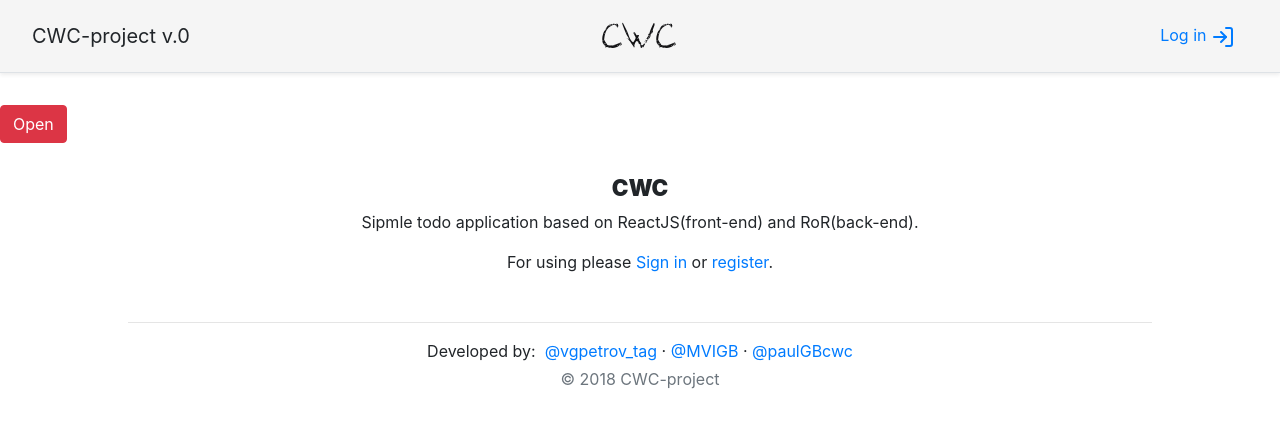
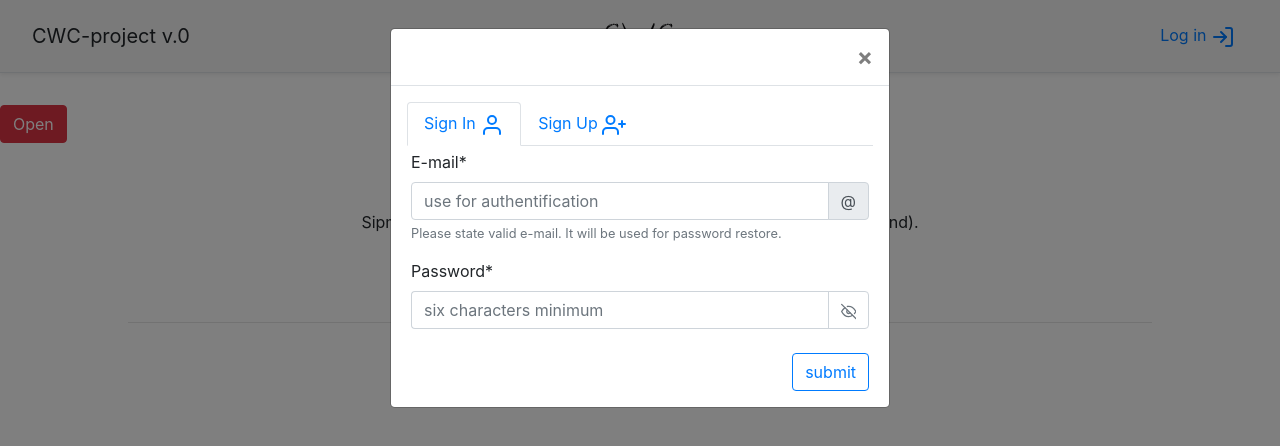
Before and after one commit to cwc-project/cwc-front, a React app: page / in a window 1280 px wide. Shown: the top 446 px of the page. Built offline with nearby package versions, Linux system fonts and the light colour scheme.

Commit message:
password onclick option, regExp, component regForm

```diff
--- a/src/components/ButtonComponent/ButtonComponent.css
+++ b/src/components/ButtonComponent/ButtonComponent.css
@@ -57,8 +57,6 @@
     padding: 0.3rem 0.75rem;
     border: 1px solid #ced4da;
     background: #fff;
-    border-bottom-left-radius: 0;
-    border-top-left-radius: 0;
 }
 
 .first-project-btn {
@@ -74,10 +72,28 @@
     background: transparent;
     background: transparent;
     border-color: transparent;
+
+}
+
+.pass-appear-btn {
+    border: 1px solid #ced4da;
+    /* border-left: none; */
+}
+
+.pass-appear-btn:focus,
+.pass-appear-btn:not(:disabled):not(.disabled):active:focus {
     box-shadow: none;
 }
+.pass-appear-btn:hover {
+    background-color: #e9ecef;
+    color: #495057;
+}
 
-
+.pass-appear-btn svg{
+    color:  #6c757d;
+    width: 15.5px;
+    height: 19px;
+}
 
 /* адаптивность */
 @media screen and (max-width:479px) {
--- a/src/components/ProjectsSelect/ProjectsSelect.jsx
+++ b/src/components/ProjectsSelect/ProjectsSelect.jsx
@@ -3,7 +3,7 @@ import React from 'react';
 import PropTypes from 'prop-types';
 
 import { ChevronsRight } from 'react-feather';
-import { Form, Input, Badge } from 'reactstrap';
+import { Form, Input, Badge, InputGroup, InputGroupAddon } from 'reactstrap';
 import ButtonComponent from 'components/ButtonComponent';
 
 export default function ProjectsSelect(props) {
@@ -11,6 +11,7 @@ export default function ProjectsSelect(props) {
 
     return(
         <Form className="d-flex">
+            <InputGroup>
                 <Badge className="project-badge">
                     {projects.length}
                 </Badge>
@@ -23,7 +24,7 @@ export default function ProjectsSelect(props) {
                 >
                     {projects.map(({ title }, idx) => <option key={idx} value={idx + 1} >{title}</option>)}
                 </Input>
-
+                <InputGroupAddon addonType="append">
                     <ButtonComponent
                         className="choose-project-btn"
                         color="primary"
@@ -31,6 +32,9 @@ export default function ProjectsSelect(props) {
                         icon={<ChevronsRight />}
                         onClick={onSelect}
                     />
+                </InputGroupAddon>
+            </InputGroup>
+
         </Form>
     );
 };
--- /dev/null
+++ b/src/components/RegEnterForm/RegEnterForm.jsx
@@ -0,0 +1,95 @@
+import React from 'react';
+import PropTypes from 'prop-types';
+import classnames from 'classnames';
+
+import {
+    Eye,
+    EyeOff,
+} from 'react-feather';
+import {
+    Button,
+    Form,
+    FormGroup,
+    FormText,
+    Input,
+    InputGroup,
+    InputGroupAddon,
+    Label,
+} from 'reactstrap';
+import ButtonComponent from 'components/ButtonComponent';
+
+export default function RegEnterForm(props) {
+    const {
+        state: {
+            email,
+            password,
+            hidePass,
+        },
+        btnValue,
+        onTogglePass,
+        onChange
+    } = props;
+
+    return (
+        <Form className="p-1">
+            <FormGroup>
+                <Label for="exampleEmail">E-mail*</Label>
+                <InputGroup>
+                    <Input
+                        type="email"
+                        name="email"
+                        value={email}
+                        id="exampleEmail"
+                        onChange={onChange}
+                        placeholder="use for authentification"
+                    />
+                    <InputGroupAddon addonType="append">@</InputGroupAddon>
+                </InputGroup>
+                <FormText>Please state valid e-mail. It will be used for password restore.</FormText>
+            </FormGroup>
+            <FormGroup className="pb-2">
+                <Label for="password">Password*</Label>
+                <InputGroup>
+                    <Input
+                        className="border-right-0"
+                        type={hidePass ? 'password' : 'text'}
+                        name="password"
+                        value={password}
+                        id="password"
+                        placeholder="six characters minimum"
+                        onChange={onChange}
+                        // valid={hidePass}
+                        // invalid={hidePass}
+
+                    />
+                    <InputGroupAddon addonType="append">
+                        <ButtonComponent
+                            className="pass-appear-btn"
+                            icon={hidePass ? <EyeOff /> : <Eye />}
+                            onClick={onTogglePass}
+                        />
+                    </InputGroupAddon>
+                </InputGroup>
+            </FormGroup>
+
+            <Button className="float-right " color="primary" outline>{btnValue}</Button>
+
+        </Form>
+    );
+};
+
+RegEnterForm.propTypes = {
+    // email: PropTypes.string.isRequired,
+    // password: PropTypes.string.isRequired,
+    // onChange: PropTypes.func.isRequired,
+    // onSubmit: PropTypes.func.isRequired,
+    hidePass: PropTypes.bool,
+    btnValue: PropTypes.string,
+    // formText:  PropTypes.string,
+}
+
+RegEnterForm.defaultProps = {
+    btnValue: 'submit',
+};
+
+//default props для значения кнопки
--- /dev/null
+++ b/src/components/RegEnterForm/index.js
@@ -0,0 +1 @@
+export { default } from './RegEnterForm';
--- a/src/components/RegEnterModalForm/RegEnterModalForm.jsx
+++ b/src/components/RegEnterModalForm/RegEnterModalForm.jsx
@@ -1,7 +1,12 @@
 import React from 'react';
 import classnames from 'classnames';
 
-import { User, UserPlus} from 'react-feather';
+import {
+    User,
+    UserPlus,
+    Eye,
+    EyeOff,
+} from 'react-feather';
 import {
     Button,
     Modal,
@@ -13,16 +18,32 @@ import {
     Nav,
     NavItem,
     NavLink,
-
+    Form,
+    FormGroup,
+    Input,
+    InputGroup,
+    InputGroupAddon,
+    Label,
 } from 'reactstrap';
+import ButtonComponent from 'components/ButtonComponent';
+import RegEnterFormContainer from 'containers/RegEnterFormContainer';
 
 export default function RegEnterModalForm(props) {
-    const { modal, activeTab, onToggleModal, onToggleTab, } = props;
+    const {
+        state: {
+            modal,
+            activeTab,
+            hidePass},
+        onToggleModal,
+        onToggleTab,
+        onTogglePass,
+    } = props;
 
     return (
         <div>
-            <Button color="danger" onClick={onToggleModal}>Open</Button>
-            <Modal isOpen={modal} toggle={onToggleModal} >
+            <Button color="danger" onClick={onToggleModal} >Open</Button>
+            <Modal isOpen={true} toggle={onToggleModal} >
+                <ModalHeader toggle={onToggleModal} />
                 <ModalBody>
                     <Nav tabs>
                         <NavItem>
@@ -44,7 +65,9 @@ export default function RegEnterModalForm(props) {
                     </Nav>
                     <TabContent activeTab={activeTab}>
                         <TabPane tabId="1">
-                            <h4>Tab 1 Contents</h4>
+                            <RegEnterFormContainer
+
+                            />
                         </TabPane>
                         <TabPane tabId="2">
                             <h4>Tab 2 Contents</h4>
--- a/src/containers/ProjectsContainer.jsx
+++ b/src/containers/ProjectsContainer.jsx
@@ -22,6 +22,7 @@ class ProjectsContainer extends PureComponent {
     };
 
     modalToggle = () => this.setState({ modal: !this.state.modal, });
+
 
     handleChange = event => this.setState({ [event.target.name]: event.target.value, });
 
--- /dev/null
+++ b/src/containers/RegEnterFormContainer.jsx
@@ -0,0 +1,50 @@
+import React, { PureComponent } from 'react';
+
+import RegEnterForm from 'components/RegEnterForm'
+
+class RegEnterFormContainer extends PureComponent {
+    constructor(props) {
+        super(props);
+        this.state = {
+            email: '',
+            password: '',
+            hidePass: true,
+        };
+    };
+
+    passCheck = () => {
+        const passRegExp = /^(?=.*\d)(?=.*[a-z])[\w!@#$%^&*]{6,}$/i;
+        const emailRegExp =/^[a-z0-9]+[\w-\.]*\@[a-z0-9]+[\w-\.]*\.[a-z]{2,3}$/i;
+    }
+
+    togglePass = event => {
+        this.setState({ hidePass: !this.state.hidePass, });
+        event.preventDefault();
+    };
+
+    handleChange = event => {
+        this.setState({ [event.target.name]: event.target.value, });
+        if([event.target.name] === 'email') {
+            this.emailCheck();
+        }
+        if([event.target.name] === 'password') {
+            this.passCheck();
+        }
+    }
+
+    render() {
+        const { ...state } = this.state;
+
+        return(
+            <RegEnterForm
+                state={state}
+                onToggleModal={this.toggleModal}
+                onToggleTab={this.toggleTab}
+                onTogglePass={this.togglePass}
+                onChange={this.handleChange}
+            />
+        );
+    };
+};
+
+export default RegEnterFormContainer;
--- a/src/containers/RegEnterModalFormContainer.jsx
+++ b/src/containers/RegEnterModalFormContainer.jsx
@@ -10,6 +10,7 @@ class RegEnterModalFormContainer extends PureComponent {
         this.state = {
             modal: false,
             activeTab: '1',
+            hidePass: true,
         };
     };
 
@@ -21,15 +22,20 @@ class RegEnterModalFormContainer extends PureComponent {
         };
     };
 
+    togglePass = event => {
+        this.setState({ hidePass: !this.state.hidePass, });
+        event.preventDefault();
+    };
+
     render() {
-        const { modal, activeTab } = this.state;
+        const { ...state } = this.state;
 
         return(
             <RegEnterModalForm
-                modal={modal}
-                activeTab={activeTab}
+                state={state}
                 onToggleModal={this.toggleModal}
                 onToggleTab={this.toggleTab}
+                onTogglePass={this.togglePass}
             />
         );
     };
```
Also changed, not shown: src/components/RegEnterForm/RegEnterForm.css (added). Lines whose indentation alone changed are shown as unchanged.
